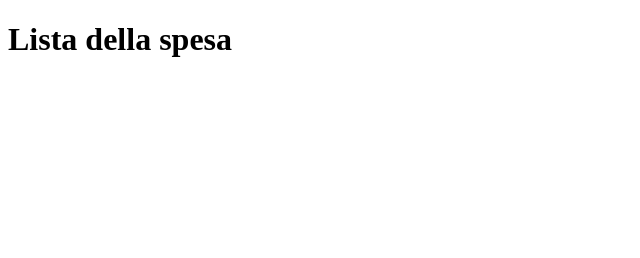
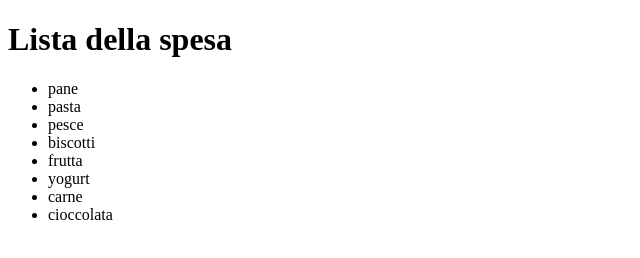
Before and after one commit to MarcoAgosta/js-lista-spesa, a plain HTML site: page index.html in a window 1280 px wide. Shown: the whole page, without its empty margins (0-640 px from the left). Drawn offline with Linux system fonts and the light colour scheme.

Commit message:
Esercizio completato?

```diff
--- a/JS/main.js
+++ b/JS/main.js
@@ -0,0 +1,12 @@
+const listaDellaSpesa = ["latte", "pane", "pasta", "pesce", "biscotti", "frutta", "yogurt", "carne", "cioccolata"]
+
+const lista = document.getElementById("lista")
+
+let i = 1
+
+while (i < listaDellaSpesa.length) {
+
+    lista.innerHTML += `<li>${listaDellaSpesa[i]}</li>`
+
+    i++
+}
--- a/index.html
+++ b/index.html
@@ -9,9 +9,10 @@
 </head>
 <body>
     <div>
+
         <h1>Lista della spesa</h1>
 
-        <ul>
+        <ul id="lista">
 
         </ul>
 
```
